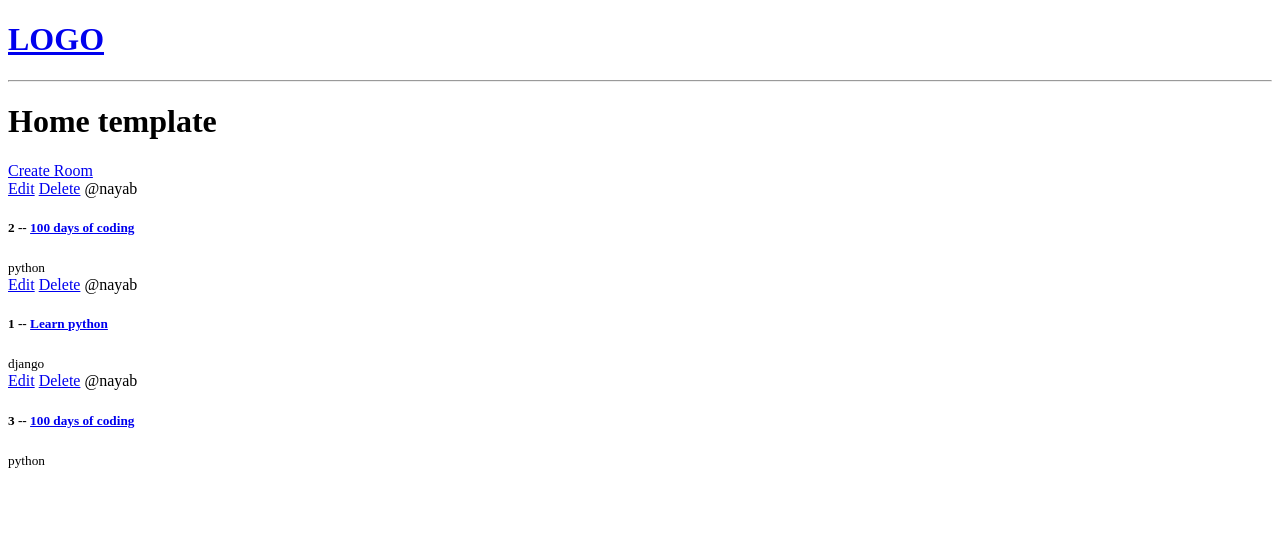
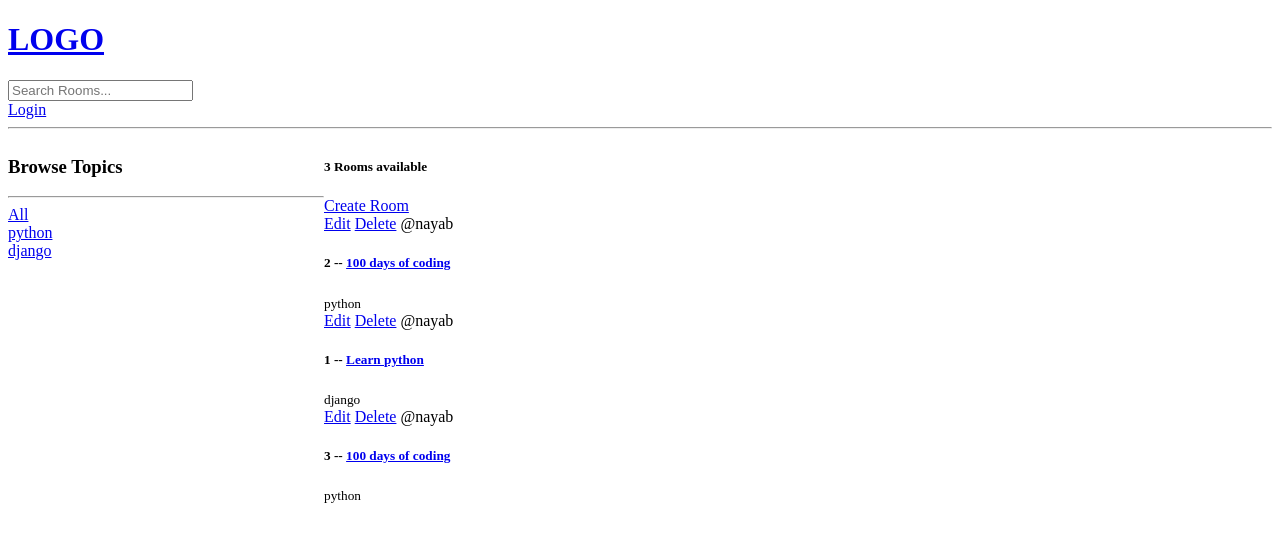
Before and after one commit to NayabMalik1/django-project1-studybudd, a Django app: page / in a window 1280 px wide. Shown: the top 542 px of the page. Run offline with Django 5.2, Linux system fonts and the light colour scheme; data comes from the database, SQL or seed files in the repository; both versions use the stored data as it was after the commit.

Commit message:
Add user login, logout, and room-level access control

```diff
--- a/base/templates/base/home.html
+++ b/base/templates/base/home.html
@@ -1,9 +1,32 @@
 {% extends 'main.html' %}
 {% block content %}
-<h1>Home template</h1>
 
-<div>
-    <a href="{% url 'create-room' %}">Create Room</a>
+<style>
+    .home-container{
+        display: grid;
+        grid-template-columns: 1fr 3fr;
+    }
+</style>
+<div class="home-container">
+
+    <div>
+        <h3>Browse Topics</h3>
+        <hr>
+
+        <div>
+
+            <a href="{% url 'home' %}">All</a>
+        </div>
+        {% for topic in topics %}
+        <div>
+            <a href="{% url 'home' %}?q={{topic.name}}">{{topic.name}}</a>
+        </div>
+        {% endfor %}
+    </div>
+
+    <div>
+        <h5>{{room_count}} Rooms available</h5>
+        <a href="{% url 'create-room' %}">Create Room</a>
     <div>
         {% for room in rooms %}
             <div>
@@ -12,10 +35,11 @@
                 <span>@{{room.host.username}}</span>
                 <h5>{{ room.id }} -- <a href="{% url 'room' room.id %}">{{ room.name }}</a></h5>
                 <small>{{room.topic.name}}</small>
-
             </div>
         {% endfor %}
     </div>
+    </div>
+
 </div>
 
 {% endblock content %}
--- a/base/urls.py
+++ b/base/urls.py
@@ -2,6 +2,8 @@ from django.urls import path
 from . import views
 
 urlpatterns = [
+    path('login/', views.loginPage, name="login"),
+      path('logout/', views.logoutUser, name="logout"),
     path('', views.home, name="home"),
     path('room/<str:pk>/', views.room, name="room"),
     path('create-room/', views.createRoom, name="create-room"),
--- a/base/views.py
+++ b/base/views.py
@@ -1,6 +1,12 @@
 from django.shortcuts import render, redirect
-#from django.http import HttpResponse
-from .models import Room
+from django.http import HttpResponse
+from django.contrib import messages
+from django.contrib.auth.decorators import login_required
+from django.db.models import Q
+from django.contrib.auth.models import User
+from django.contrib.auth import authenticate, login, logout
+
+from .models import Room, Topic
 from .forms import RoomForm
 # Create your views here.
 # rooms = [
@@ -9,10 +15,42 @@ from .forms import RoomForm
  #   {'id': 3, 'name': 'Frontend developer'},]
 
 
+def loginPage(request):
+    if request.method=='POST':
+        username=request.POST.get('username')
+        password=request.POST.get('password')
+
+        try:
+            user = User.objects.get(username=username)
+        except:
+            messages.error(request, 'User does not exist')
+        user=authenticate(request, username=username,password=password)
+
+        if user is not None:
+            login(request, user)
+            return redirect('home')
+        else:
+            messages.error(request,'username or password does not exist')
+    context={}
+    return  render(request, 'base/login_register.html',context )
+
+
+def logoutUser(request):
+    logout(request)
+    return redirect('home')
+
+
 
 def home(request):
-    rooms=Room.objects.all()
-    context={'rooms': rooms}
+    q= request.GET.get('q') if request.GET.get('q') !=None else ''
+    rooms=Room.objects.filter(
+        Q(topic__name__icontains=q) |
+        Q(name__icontains=q) |
+        Q(description__icontains=q)
+        )
+    topics =Topic.objects.all()
+    room_count=rooms.count()
+    context={'rooms': rooms, 'topics': topics, 'room_count':room_count}
     return  render(request, 'base/home.html',context )
 
 
@@ -25,6 +63,7 @@ def room(request,pk):
     context={'room': room}
     return  render(request, 'base/room.html', context)
 
+@login_required(login_url='login')
 def createRoom(request):
     form=RoomForm()
     if request.method == 'POST':
@@ -36,9 +75,14 @@ def createRoom(request):
     context={'form': form}
     return render(request,'base/room_form.html', context)
 
+@login_required(login_url='login')
 def updateRoom(request, pk):
     room=Room.objects.get(id=pk)
     form=RoomForm(instance=room)
+
+    if request.user !=room.host:
+        return HttpResponse('You are not Allowed here!')
+
 
     if request.method == 'POST':
         form = RoomForm(request.POST, instance=room)
@@ -48,9 +92,13 @@ def updateRoom(request, pk):
     context={'form': form}
     return render(request,'base/room_form.html', context)
 
-
+@login_required(login_url='login')
 def deleteRoom(request, pk):
     room=Room.objects.get(id=pk)
+
+    if request.user !=room.host:
+        return HttpResponse('You are not Allowed here!')
+
     if request.method == 'POST':
         room.delete()
         return redirect('home')
--- a/templates/main.html
+++ b/templates/main.html
@@ -6,8 +6,17 @@
     <title>Studybudd</title>
 </head>
 <body>
-  {% include 'navbar.html'%}
-  {% block content%}
-  {%endblock %}
+    {% include 'navbar.html' %}
+
+    {% if messages %}
+    <ul class="messages">
+        {% for message in messages %}
+        <li>{{ message }}</li>
+        {% endfor %}
+    </ul>
+    {% endif %}
+
+    {% block content %}
+    {% endblock %}
 </body>
 </html>
--- a/templates/navbar.html
+++ b/templates/navbar.html
@@ -1,4 +1,15 @@
 <a href="/">
     <h1>LOGO</h1>
 </a>
+
+<form method="GET" action="{% url 'home' %}">
+    <input type="text" name="q" placeholder="Search Rooms..." />
+</form>
+
+{% if request.user.is_authenticated %}
+<a href="{% url 'logout' %}">Logout</a>
+{% else %}
+<a href="{% url 'login' %}">Login</a>
+{% endif %}
+
  <hr>
```
Also changed, not shown: base/templates/base/login_register.html (added, +18 -0 lines), README.md, db.sqlite3.
